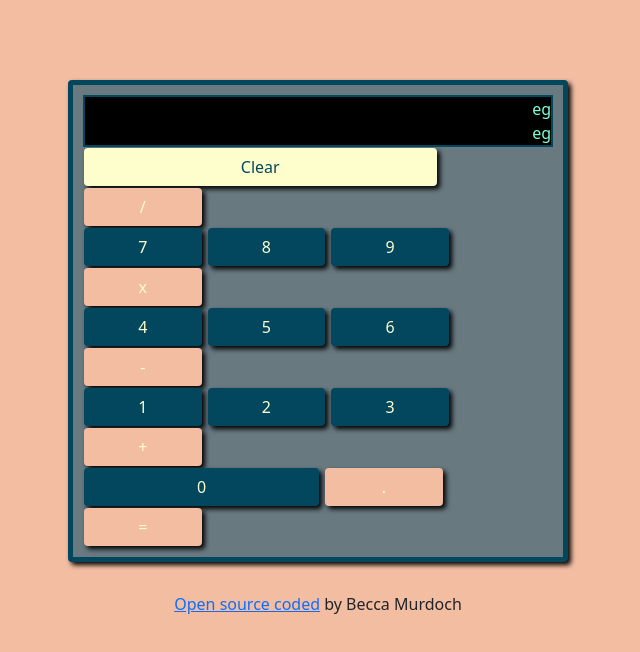
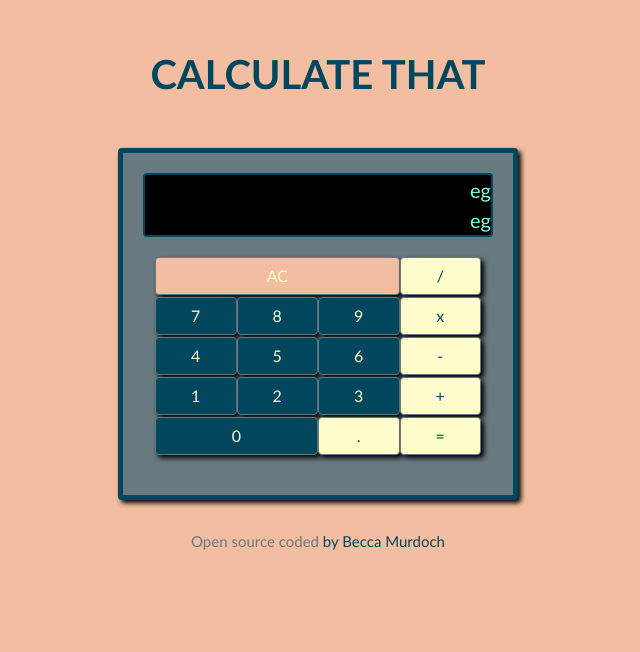
Before and after one commit to Meerduke/calculator, a plain HTML site: page index.html in a window 1280 px wide. Shown: the whole page, without its empty margins (322-962 px from the left). Drawn offline with nearby package versions, Linux system fonts and the light colour scheme.

Commit message:
CSS refined

```diff
--- a/index.html
+++ b/index.html
@@ -10,6 +10,9 @@
 </head>
 <body>
     <div class="container">
+
+        <h1>Calculate That</h1>
+
         <div class="calculator">
 
             <div class="display">
@@ -21,12 +24,12 @@
                 </div>
             </div>
 
-            <div class="keys">
+            <div class="container keys">
                 <div class="row justify-content-center">
-                    <div class="btn col-9 clear">
-                        Clear
+                    <div class="col-9 btn clear">
+                        AC
                     </div>
-                    <div class="btn col-3 function">
+                    <div class="col-3 btn function">
                         /
                     </div>
                 </div>
--- a/src/styles.css
+++ b/src/styles.css
@@ -1,17 +1,40 @@
 body {
   background-color: #f3bda1;
+  font-size: 20px;
+  font-family: "Gill Sans", "Gill Sans MT", Calibri, "Trebuchet MS", sans-serif;
+}
+
+h1 {
+  text-align: center;
+  text-transform: uppercase;
+  margin: 50px 30px;
+  font-weight: 600;
+  color: #02475e;
 }
 
 footer {
   text-align: center;
   margin: 20px;
   padding: 10px;
+  font-size: 15px;
+  color: #02475e;
+}
+
+footer a {
+  text-decoration: none;
+  color: #687980;
+  transition: all 150ms ease-in-out;
+}
+
+footer a:hover {
+  text-decoration: underline;
+  color: #687980;
 }
 
 .calculator {
-  max-width: 500px;
-  margin: 80px auto 20px;
-  padding: 10px;
+  max-width: 400px;
+  margin: 40px auto 20px;
+  padding: 20px;
   border: 5px solid #02475e;
   border-radius: 4px;
   background-color: #687980;
@@ -21,28 +44,48 @@ footer {
 .display {
   background-color: #000000;
   border: 2px solid #02475e;
+  border-radius: 4px;
   text-align: right;
   color: aquamarine;
 }
 
+.keys {
+  margin: 20px auto;
+}
+
 .row {
-  display: block;
-  margin: 0 auto;
+  margin: 2px auto;
+  max-width: 400px;
 }
 
 .btn {
   border-radius: 4px;
-  margin: 1px;
+  border: 1px solid #687980;
   background-color: #02475e;
   color: #fefecc;
   box-shadow: 3px 3px 5px 0px #000000;
+  transition: all 150ms ease-in-out;
+}
+
+.btn:hover {
+  color: #fefecc;
+  background-color: rgb(2, 71, 94, 0.8);
 }
 
 .function {
+  background-color: #fefecc;
+  color: #02475e;
+}
+
+.function:hover {
+  background-color: rgb(254, 254, 204, 0.8);
+  color: #02475e;
+}
+
+.clear {
   background-color: #f3bda1;
 }
 
-.clear {
-  background-color: #fefecc;
-  color: #02475e;
+.clear:hover {
+  background-color: rgb(243, 189, 161, 0.8);
 }
```
